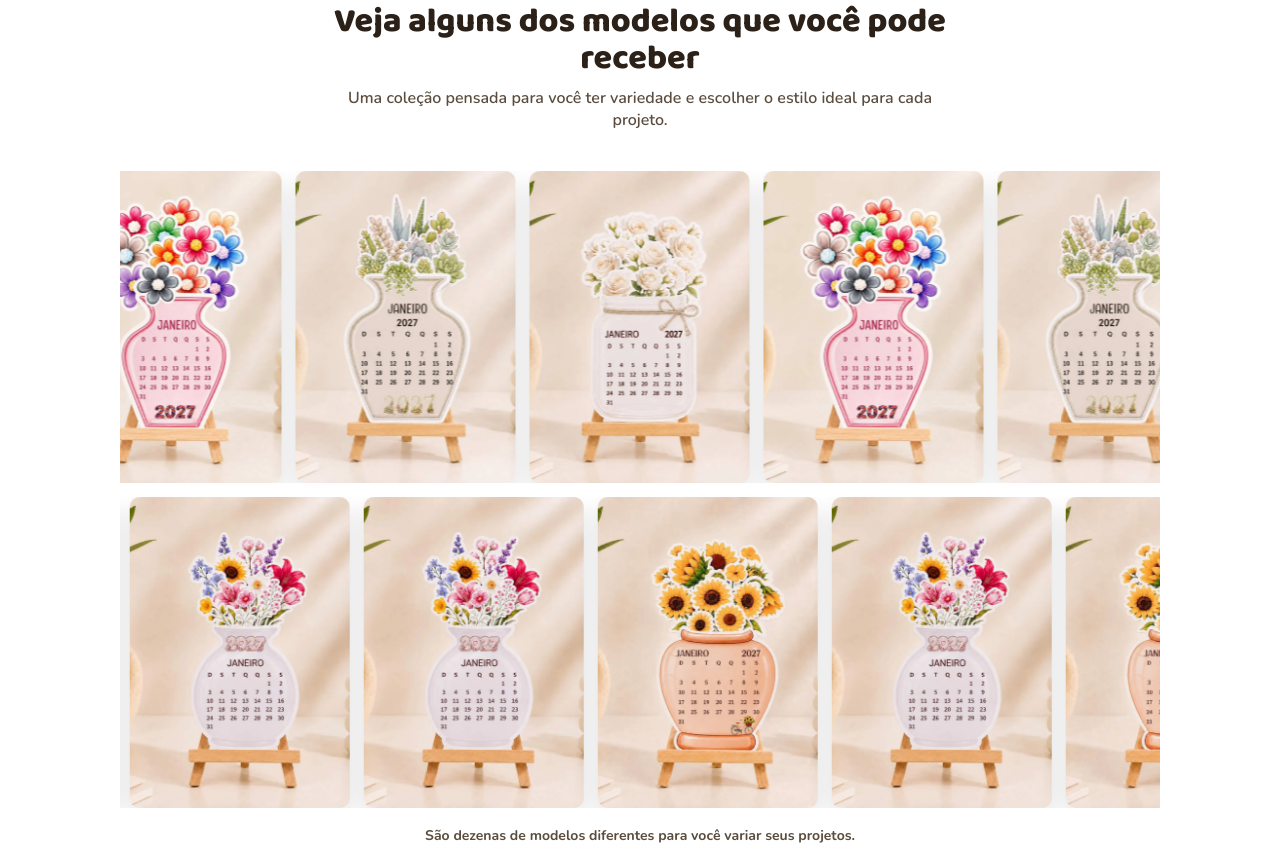
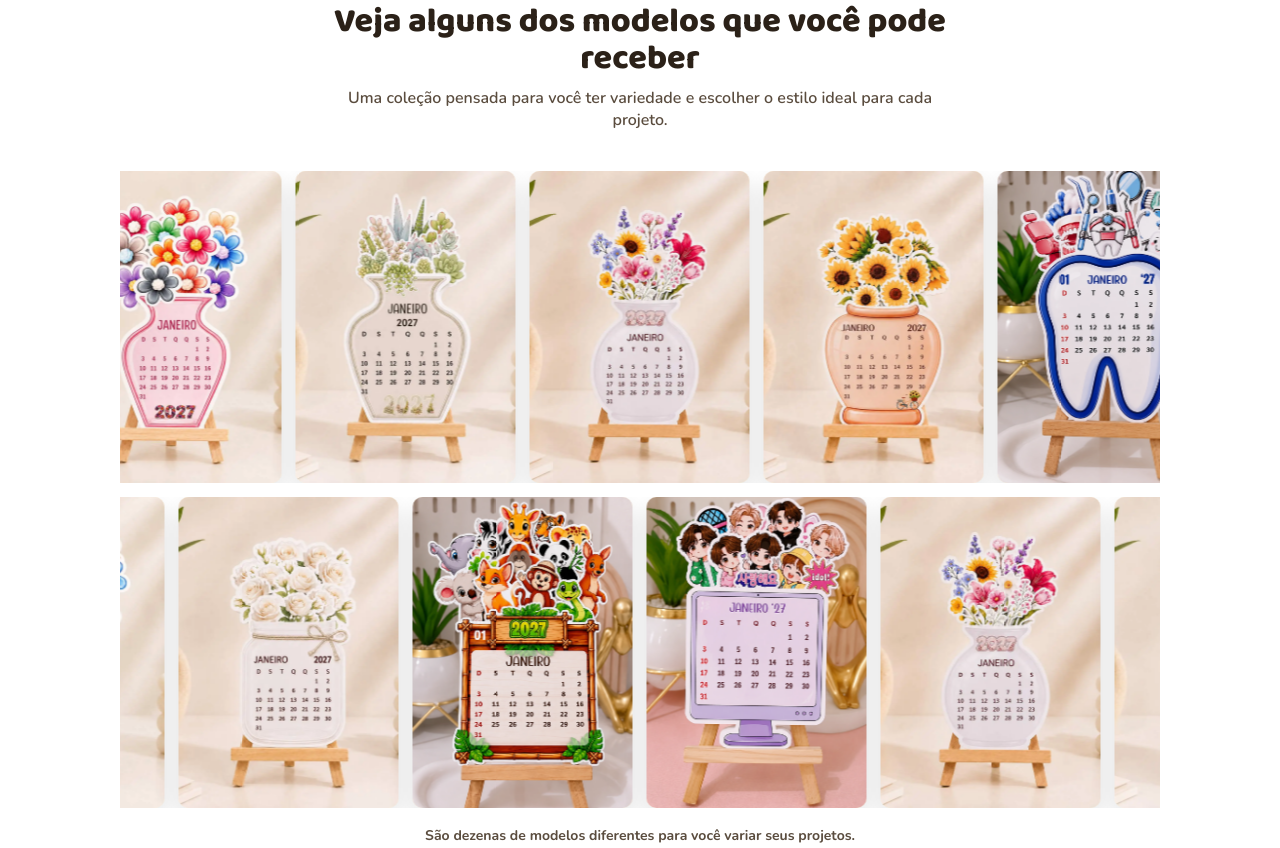
Before and after one commit to brunoindio05/kitcalendarios2027, a plain HTML site: page index.html in a window 1280 px wide. Shown: the part 1253-2101 px from the top of the page. Drawn offline with nearby package versions, Linux system fonts and the light colour scheme.

Commit message:
add mais 3 img

```diff
--- a/index.html
+++ b/index.html
@@ -478,29 +478,31 @@
         <div class="entregaveis-slide"><img src="img/1.webp" alt="Modelo 1"></div>
         <div class="entregaveis-slide"><img src="img/2.webp" alt="Modelo 2"></div>
         <div class="entregaveis-slide"><img src="img/3.webp" alt="Modelo 3"></div>
+        <div class="entregaveis-slide"><img src="img/4.webp" alt="Modelo 4"></div>
+        <div class="entregaveis-slide"><img src="img/5.webp" alt="Modelo 5"></div>
+        <div class="entregaveis-slide"><img src="img/6.webp" alt="Modelo 6"></div>
         <div class="entregaveis-slide"><img src="img/1.webp" alt="Modelo 1"></div>
         <div class="entregaveis-slide"><img src="img/2.webp" alt="Modelo 2"></div>
         <div class="entregaveis-slide"><img src="img/3.webp" alt="Modelo 3"></div>
-        <div class="entregaveis-slide"><img src="img/1.webp" alt="Modelo 1"></div>
-        <div class="entregaveis-slide"><img src="img/2.webp" alt="Modelo 2"></div>
-        <div class="entregaveis-slide"><img src="img/3.webp" alt="Modelo 3"></div>
-        <div class="entregaveis-slide"><img src="img/1.webp" alt="Modelo 1"></div>
-        <div class="entregaveis-slide"><img src="img/2.webp" alt="Modelo 2"></div>
-        <div class="entregaveis-slide"><img src="img/3.webp" alt="Modelo 3"></div>
+        <div class="entregaveis-slide"><img src="img/4.webp" alt="Modelo 4"></div>
+        <div class="entregaveis-slide"><img src="img/5.webp" alt="Modelo 5"></div>
+        <div class="entregaveis-slide"><img src="img/6.webp" alt="Modelo 6"></div>
       </div>
     </div>
     <div class="entregaveis-carousel">
       <div class="entregaveis-track entregaveis-track-reverse">
+        <div class="entregaveis-slide"><img src="img/7.webp" alt="Modelo 7"></div>
+        <div class="entregaveis-slide"><img src="img/8.webp" alt="Modelo 8"></div>
         <div class="entregaveis-slide"><img src="img/4.webp" alt="Modelo 4"></div>
-        <div class="entregaveis-slide"><img src="img/5.webp" alt="Modelo 5"></div>
+        <div class="entregaveis-slide"><img src="img/3.webp" alt="Modelo 3"></div>
+        <div class="entregaveis-slide"><img src="img/2.webp" alt="Modelo 2"></div>
+        <div class="entregaveis-slide"><img src="img/1.webp" alt="Modelo 1"></div>
+        <div class="entregaveis-slide"><img src="img/7.webp" alt="Modelo 7"></div>
+        <div class="entregaveis-slide"><img src="img/8.webp" alt="Modelo 8"></div>
         <div class="entregaveis-slide"><img src="img/4.webp" alt="Modelo 4"></div>
-        <div class="entregaveis-slide"><img src="img/5.webp" alt="Modelo 5"></div>
-        <div class="entregaveis-slide"><img src="img/4.webp" alt="Modelo 4"></div>
-        <div class="entregaveis-slide"><img src="img/4.webp" alt="Modelo 4"></div>
-        <div class="entregaveis-slide"><img src="img/5.webp" alt="Modelo 5"></div>
-        <div class="entregaveis-slide"><img src="img/4.webp" alt="Modelo 4"></div>
-        <div class="entregaveis-slide"><img src="img/5.webp" alt="Modelo 5"></div>
-        <div class="entregaveis-slide"><img src="img/4.webp" alt="Modelo 4"></div>
+        <div class="entregaveis-slide"><img src="img/3.webp" alt="Modelo 3"></div>
+        <div class="entregaveis-slide"><img src="img/2.webp" alt="Modelo 2"></div>
+        <div class="entregaveis-slide"><img src="img/1.webp" alt="Modelo 1"></div>
       </div>
     </div>
     <p class="galeria-legenda">São dezenas de modelos diferentes para você variar seus projetos.</p>
```
Also changed, not shown: img/6.webp (added), img/7.webp (added), img/8.webp (added).
